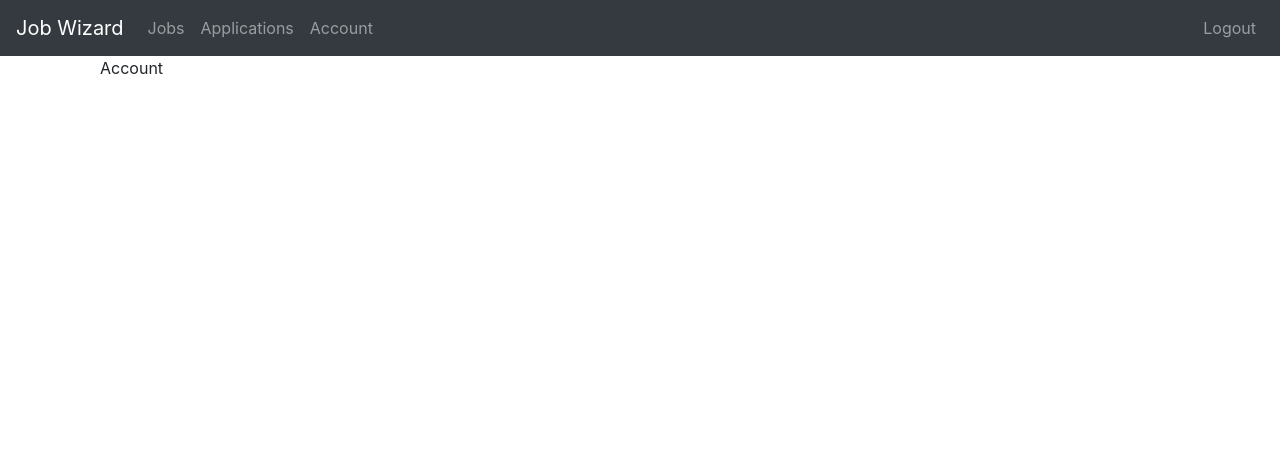
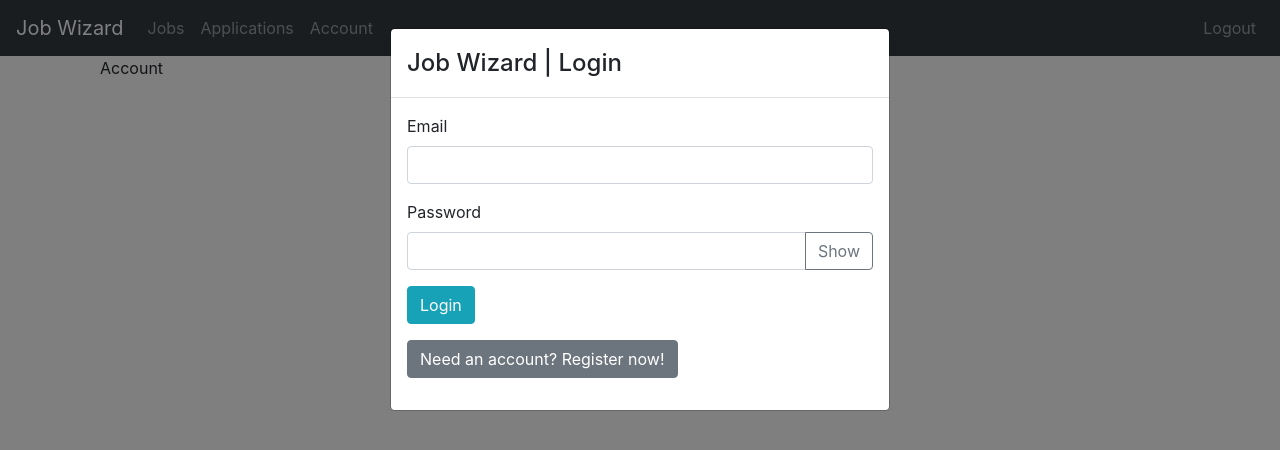
Before and after one commit to BDSchoeler/WasteWizard, a React (Create React App) app in the folder frontend/: page /account in a window 1280 px wide. Shown: the top 450 px of the page. Built offline with nearby package versions, Linux system fonts and the light colour scheme.

Commit message:
Login and Registration Modals

```diff
--- a/frontend/src/Main.js
+++ b/frontend/src/Main.js
@@ -1,21 +1,27 @@
 import React, { Component } from 'react';
 import { connect } from 'react-redux';
-import {
-    Container, Navbar, Nav
-} from 'react-bootstrap';
-import {
-	Route,
-	NavLink,
-	BrowserRouter
-  } from "react-router-dom";
+import { Container } from 'react-bootstrap';
+import { Route, BrowserRouter } from "react-router-dom";
 import './Main.css';
 import { bindActionCreators } from 'redux';
 import Jobs from './jobs/containers/Jobs';
 import Applications from './applications/containers/Applications';
 import Account from './account/containers/Account';
 import NavigationBar from './common/NavigationBar';
+import AuthenticationModal from './common/AuthenticationModal';
+import RegistrationModal from './common/RegistrationModal';
 
 class Main extends Component {
+	state = {
+		authenticated: false,
+		registerModalOpen: false
+	}
+
+	toggleRegistration = (value) => {
+		this.setState({
+			registerModalOpen: value
+		});
+	}
 
 	render() {
 		return (
@@ -25,6 +31,18 @@ class Main extends Component {
 					<Route exact path="/" component={Jobs}/>
 					<Route exact path="/applications" component={Applications}/>
 					<Route exact path="/account" component={Account}/>
+					<AuthenticationModal
+						open={!this.state.authenticated && !this.state.registerModalOpen} //change to props
+						login={this.props.actions.login} //make this
+						errorMsg={this.props.errorMsg}
+						toggleRegistration={this.toggleRegistration}
+					/>
+					<RegistrationModal
+						open={!this.state.authenticated && this.state.registerModalOpen}
+						register={this.props.actions.register}
+						errorMsg={this.props.errorMsg}
+						toggleRegistration={this.toggleRegistration}
+					/>
 				</Container>
 			</BrowserRouter>
 		);
--- /dev/null
+++ b/frontend/src/common/AuthenticationModal.js
@@ -0,0 +1,99 @@
+import React, { Component } from 'react';
+import PropTypes from 'prop-types';
+import { Modal, Form, Button, InputGroup } from 'react-bootstrap'
+
+class AuthenticationModal extends Component {
+  state = {
+    email: '',
+    password: '',
+    showPassword: false
+  }
+
+  onKeyDown(e){
+    if (e.key === 'Enter') {
+      e.preventDefault();
+      this.handleSubmit();
+    }
+	}
+
+	toggleShowPass = () => {
+		this.setState(prevState => ({
+			showPass: !prevState.showPass
+		}));
+	}
+
+
+	goToRegister = () => {
+		this.props.toggleRegistration(true);
+  }
+
+  handleChange = e => this.setState({ [e.target.name]: e.target.value })
+
+  handleSubmit = () => {
+    // this.props.login({
+    //   user: this.state.username,
+    //   password: this.state.password
+    // });
+    this.setState({ password: '' });
+  }
+
+  handleErrors(){
+  }
+
+  render() {
+    const {	email, password } = this.state;
+
+    return (
+      <Modal show={this.props.open} bsSize='small' >
+			  <Modal.Header>
+					<Modal.Title>Job Wizard | Login</Modal.Title>
+				</Modal.Header>
+        <Modal.Body>
+          <Form>
+            <Form.Group>
+              <Form.Label>Email</Form.Label>
+              <Form.Control name='email' type='text' value={email} onChange={this.handleChange} />
+            </Form.Group>
+            <Form.Group>
+              <Form.Label>Password</Form.Label>
+							<InputGroup className="mb-3">
+								<Form.Control
+									onKeyDown={(e) => this.onKeyDown(e)}
+									name='password'
+									type={this.state.showPass ? 'text' : 'password' }
+									value={password}
+									onChange={this.handleChange}
+									aria-describedby="show-addon"
+								/>
+								<InputGroup.Append>
+									<Button onClick={this.toggleShowPass} variant="outline-secondary">Show</Button>
+								</InputGroup.Append>
+							</InputGroup>
+						</Form.Group>
+           	<Form.Group>
+							 <Button name='login' variant='info' onClick={this.handleSubmit}> Login </Button>
+						</Form.Group>
+						<Form.Group>
+            	<Button variant='secondary' onClick={this.goToRegister}> Need an account? Register now! </Button>
+						</Form.Group>
+          </Form>
+        </Modal.Body>
+      </Modal>
+    );
+  }
+}
+
+AuthenticationModal.defaultProps = {
+  errorMsg: null
+}
+
+AuthenticationModal.propTypes = {
+  open: PropTypes.bool.isRequired,
+  errorMsg: PropTypes.shape({
+    loginError: PropTypes.arrayOf(PropTypes.any)
+  }),
+	login: PropTypes.func.isRequired,
+	toggleRegistration: PropTypes.func.isRequired,
+}
+
+export default AuthenticationModal;
--- /dev/null
+++ b/frontend/src/common/RegistrationModal.js
@@ -0,0 +1,94 @@
+import React, { Component } from 'react';
+import PropTypes from 'prop-types';
+import { Modal, Form, Button, InputGroup } from 'react-bootstrap'
+
+class RegistrationModal extends Component {
+  state = {
+    firstname: '',
+    lastname: '',
+    email: '',
+    password1: '',
+    password2: '',
+    showPassword: false
+  }
+
+  onKeyDown(e){
+    if (e.key === 'Enter') {
+      e.preventDefault();
+      this.handleSubmit();
+    }
+  }
+
+  goToLogin = () => {
+		this.props.toggleRegistration(false);
+  }
+
+  handleChange = e => this.setState({ [e.target.name]: e.target.value })
+
+  handleSubmit = () => {
+    // this.props.register({
+    //   user: this.state.username,
+    //   password: this.state.password
+    // });
+    this.setState({ password: '' });
+  }
+
+  handleErrors(){
+  }
+
+  render() {
+    const { email, password1, password2, firstname, lastname } = this.state;
+
+    return (
+      <Modal show={this.props.open} bsSize='small' >
+			  <Modal.Header>
+					<Modal.Title>Job Wizard | Registration</Modal.Title>
+				</Modal.Header>
+        <Modal.Body>
+          <Form>
+            <Form.Group>
+              <Form.Label>First Name and Last Name</Form.Label>
+              <InputGroup className="mb-3">
+                <Form.Control name='firstname' type='text' value={firstname} onChange={this.handleChange} />
+                <Form.Control name='lastname' type='text' value={lastname} onChange={this.handleChange}/>
+              </InputGroup>
+            </Form.Group>
+            <Form.Group>
+              <Form.Label>Email</Form.Label>
+              <Form.Control name='email' type='text' value={email} onChange={this.handleChange} />
+            </Form.Group>
+            <Form.Group>
+              <Form.Label>Password</Form.Label>
+              <Form.Control name='password1' type='password' value={password1} onChange={this.handleChange} />
+            </Form.Group>
+            <Form.Group>
+              <Form.Label>Retype Password</Form.Label>
+              <Form.Control onKeyDown={(e) => this.onKeyDown(e)} name='password2' type='password' value={password2} onChange={this.handleChange} />
+            </Form.Group>
+           	<Form.Group>
+							 <Button name='login' variant='info' onClick={this.handleSubmit}> Register </Button>
+						</Form.Group>
+            <Form.Group>
+            	<Button variant='secondary' onClick={this.goToLogin}> Back to login </Button>
+						</Form.Group>
+          </Form>
+        </Modal.Body>
+      </Modal>
+    );
+  }
+}
+
+RegistrationModal.defaultProps = {
+  errorMsg: null
+}
+
+RegistrationModal.propTypes = {
+  open: PropTypes.bool.isRequired,
+  errorMsg: PropTypes.shape({
+    loginError: PropTypes.arrayOf(PropTypes.any)
+  }),
+  login: PropTypes.func.isRequired,
+  toggleRegistration: PropTypes.func.isRequired
+}
+
+export default RegistrationModal;
```
